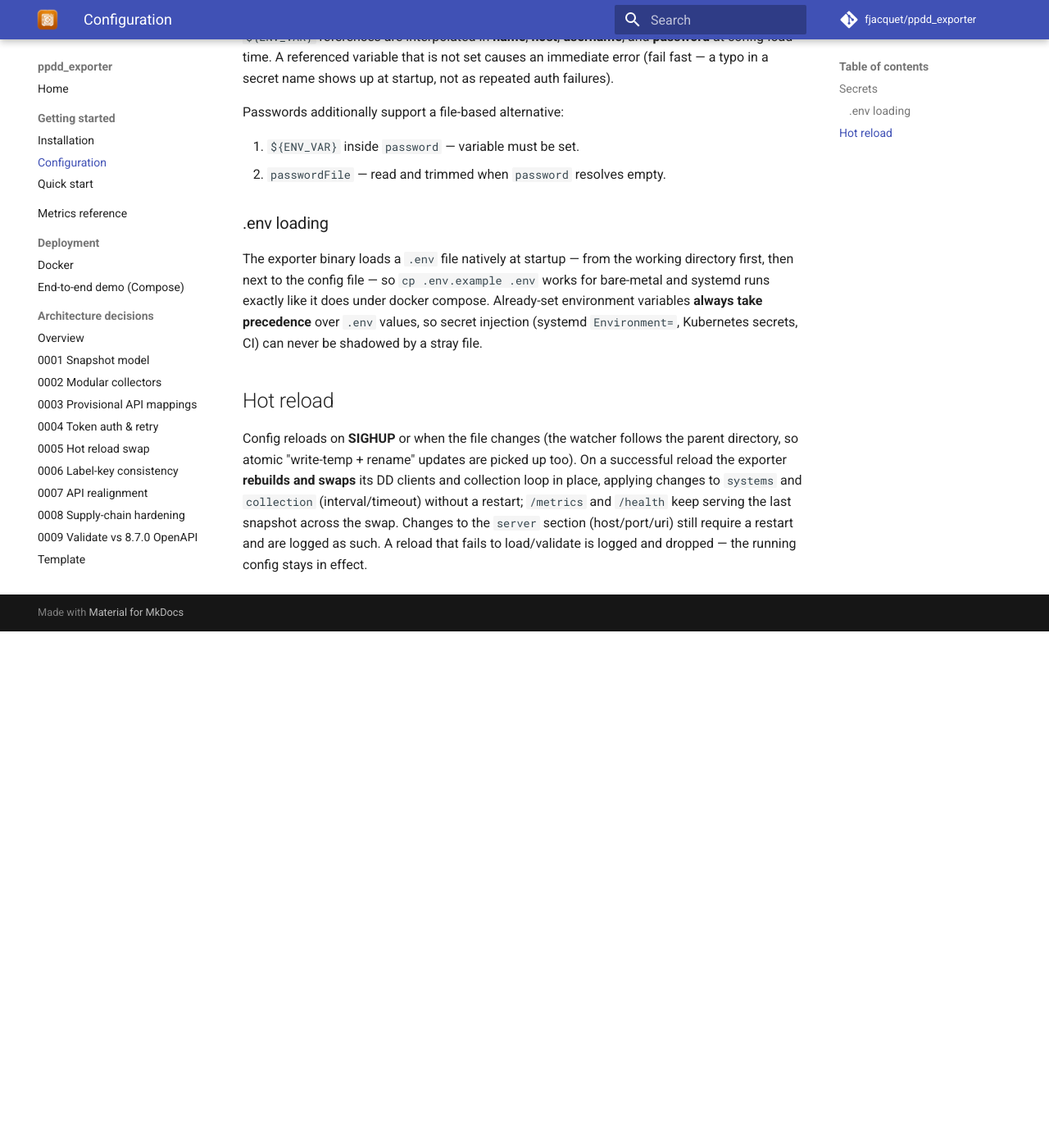
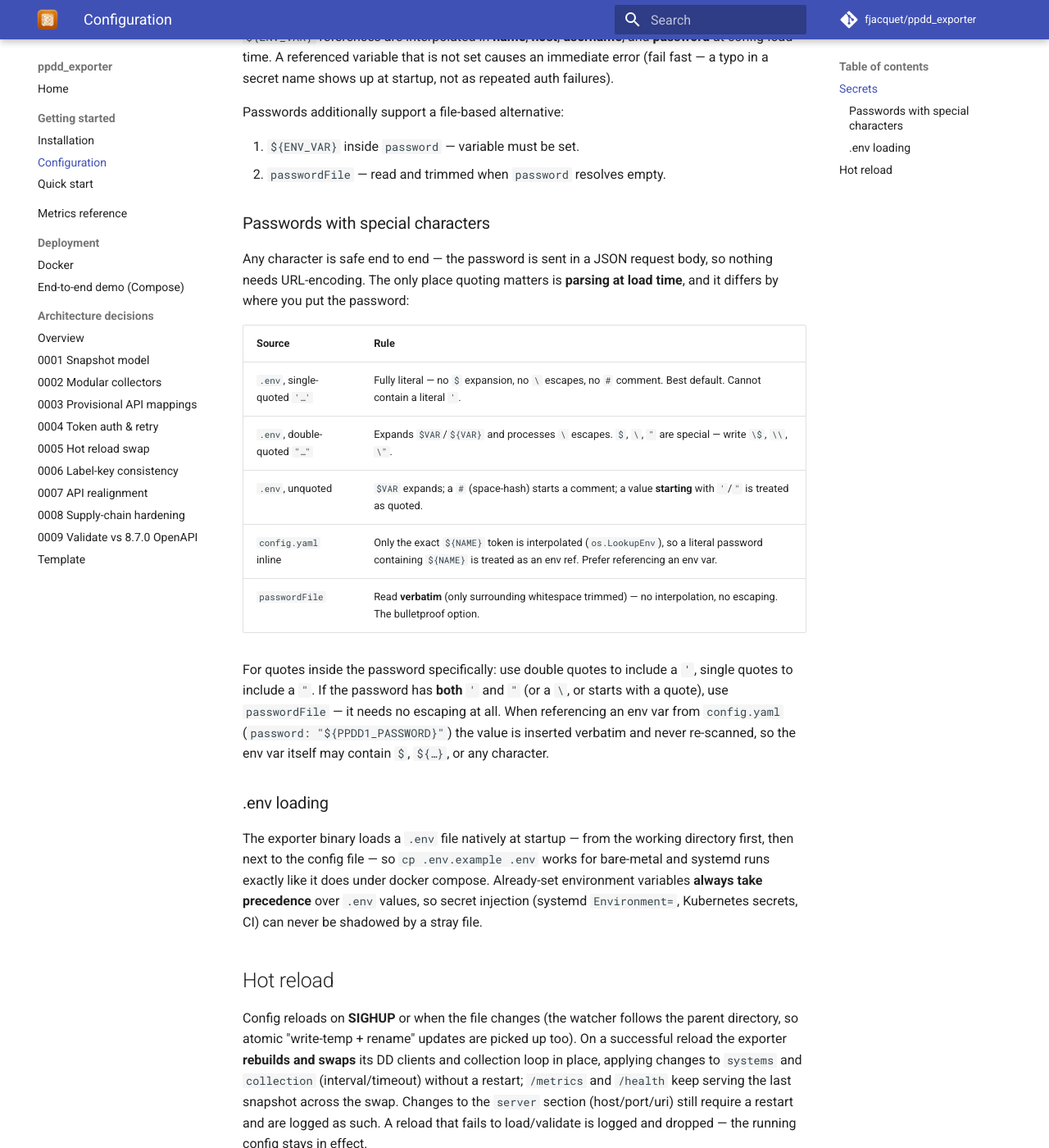
Before and after one commit to fjacquet/ppdd_exporter, an MkDocs documentation site: the page built from docs/getting-started/configuration.md, in a window 1280 px wide and 1400 px high, scrolled down 1264 px. Shown: the whole window at 82% size. Built offline with MkDocs 1.6.1 and Material for MkDocs 9.7.7, drawn with Linux system fonts in a browser that asks for light colours; comment, search, counter and statistics services are not loaded; before the commit the page ends 2034 px from its top, so only the background shows below that.

Commit message:
docs: document special characters in the monitoring password
Explain how special characters behave in the password across input methods:
- .env.example: comment block above the password recommending single quotes for
  literal values, with quote-inside-password guidance
- docs/getting-started/configuration.md: new "Passwords with special characters"
  subsection with a per-source parsing table (.env quoting, inline ${ENV}, passwordFile)

Behaviour is unchanged; documentation only.

Co-Authored-By: Claude Opus 4.8 (1M context) <noreply@anthropic.com>
Claude-Session: https://claude.ai/code/session_012NZrdJQcpUxy6DnvifWFLY

```diff
--- a/docs/getting-started/configuration.md
+++ b/docs/getting-started/configuration.md
@@ -56,6 +56,26 @@ Passwords additionally support a file-based alternative:
 1. `${ENV_VAR}` inside `password` — variable must be set.
 2. `passwordFile` — read and trimmed when `password` resolves empty.
 
+### Passwords with special characters
+
+Any character is safe end to end — the password is sent in a JSON request body, so
+nothing needs URL-encoding. The only place quoting matters is **parsing at load time**,
+and it differs by where you put the password:
+
+| Source | Rule |
+|---|---|
+| `.env`, single-quoted `'…'` | Fully literal — no `$` expansion, no `\` escapes, no `#` comment. Best default. Cannot contain a literal `'`. |
+| `.env`, double-quoted `"…"` | Expands `$VAR`/`${VAR}` and processes `\` escapes. `$`, `\`, `"` are special — write `\$`, `\\`, `\"`. |
+| `.env`, unquoted | `$VAR` expands; a ` #` (space-hash) starts a comment; a value **starting** with `'`/`"` is treated as quoted. |
+| `config.yaml` inline | Only the exact `${NAME}` token is interpolated (`os.LookupEnv`), so a literal password containing `${NAME}` is treated as an env ref. Prefer referencing an env var. |
+| `passwordFile` | Read **verbatim** (only surrounding whitespace trimmed) — no interpolation, no escaping. The bulletproof option. |
+
+For quotes inside the password specifically: use double quotes to include a `'`, single
+quotes to include a `"`. If the password has **both** `'` and `"` (or a `\`, or starts
+with a quote), use `passwordFile` — it needs no escaping at all. When referencing an env
+var from `config.yaml` (`password: "${PPDD1_PASSWORD}"`) the value is inserted verbatim
+and never re-scanned, so the env var itself may contain `$`, `${…}`, or any character.
+
 ### .env loading
 
 The exporter binary loads a `.env` file natively at startup — from the working
```
Also changed, not shown: 1 other file.
